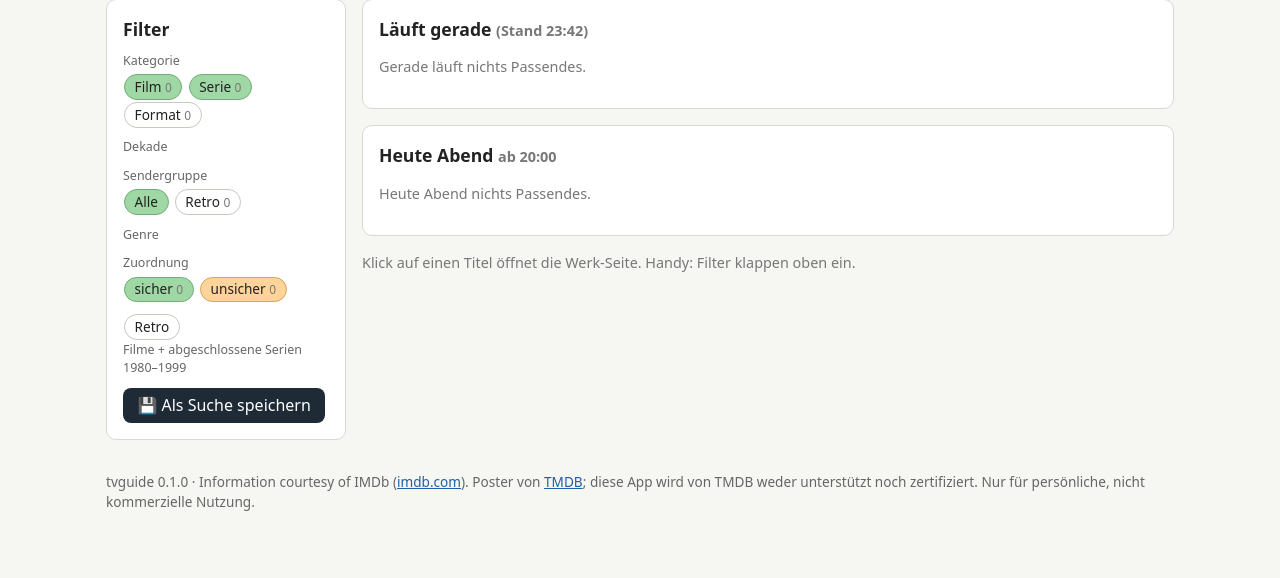
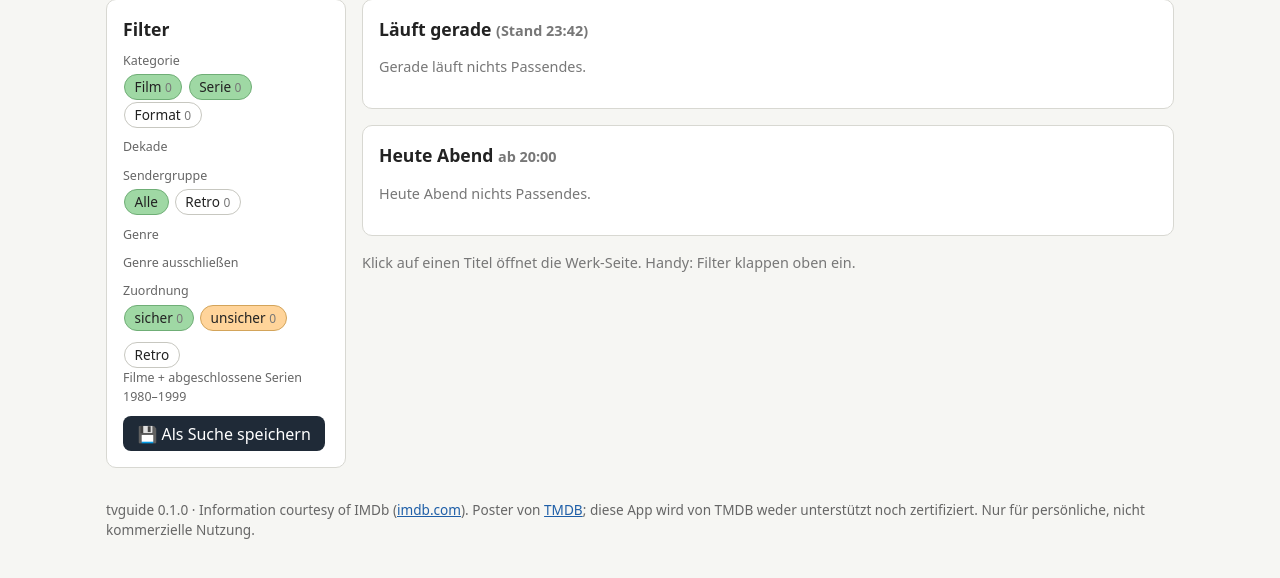
Before and after one commit to skoelle/tv-guide, a FastAPI app: page / in a window 1280 px wide. Shown: the part 131-709 px from the top of the page. Run offline with FastAPI, Linux system fonts and the light colour scheme; data comes from the database, SQL or seed files in the repository; data that the repository does not hold is empty.

Commit message:
Add genre exclusion filter

```diff
--- a/tvguide/browse.py
+++ b/tvguide/browse.py
@@ -150,6 +150,7 @@ def parse_filters(params) -> dict:
         "decade": {int(d) for d in lst("decade")} if params.get("decade") else None,
         "group": params.get("group") or None,
         "genre": lst("genre"),
+        "genre_not": lst("genre_not"),
         "status": status,
         "retro": params.get("retro") in ("1", "true", "on"),
         "upcoming": params.get("upcoming") in ("1", "true", "on"),
@@ -171,6 +172,8 @@ def matches(w: dict, f: dict, cfg: Config, at: int | None = None) -> bool:
         if s not in f["status"]:
             return False
     if f["genre"] and not (set(w["genres"]) & f["genre"]):
+        return False
+    if f.get("genre_not") and (set(w["genres"]) & f["genre_not"]):
         return False
     if f["retro"] and w["retro"] not in ("film", "serie_abgeschlossen"):
         return False
@@ -220,7 +223,8 @@ def catalog_facets(works: list[dict], f: dict, cfg: Config, at: int | None = Non
         "category": {v: count({"category": {v}}) for v in ("film", "serie", "format")},
         "type": {v: count({"type": {v}}) for v in ("film", "serie")},
         "decade": {d: count({"decade": {d}}) for d in decades},
-        "genre": {g: count({"genre": {g}}) for g in genres},
+        "genre": {g: count({"genre": {g}, "genre_not": None}) for g in genres},
+        "genre_not": {g: count({"genre": None, "genre_not": {g}}) for g in genres},
         "status": {v: count({"status": {v}}) for v in ("sicher", "unsicher")},
         "group": {g: count({"group": g}) for g in cfg.channel_groups},
         "upcoming": count({"upcoming": True}),
--- a/tvguide/search.py
+++ b/tvguide/search.py
@@ -14,11 +14,11 @@ from urllib.parse import quote
 from .browse import apply_filters, load_catalog
 from .config import Config
 
-LIST_KEYS = ("type", "genre")
+LIST_KEYS = ("type", "genre", "genre_not")
 VALID_TYPES = {"film", "serie"}
 VALID_STATUS = {"sicher", "unsicher"}
 VALID_CATEGORIES = {"film", "serie", "format"}
-FILTER_KEYS = {"type", "category", "decade", "group", "genre", "retro", "upcoming", "q"}
+FILTER_KEYS = {"type", "category", "decade", "group", "genre", "genre_not", "retro", "upcoming", "q"}
 
 
 def _now() -> str:
@@ -76,6 +76,7 @@ def normalize_filter(data, cfg: Config) -> dict:
         "decade": decades,
         "group": group,
         "genre": sorted(_as_list(data.get("genre"))) if data.get("genre") else None,
+        "genre_not": sorted(_as_list(data.get("genre_not"))) if data.get("genre_not") else None,
         "retro": bool(data.get("retro")),
         "upcoming": bool(data.get("upcoming")),
         "q": (data.get("q") or "").strip(),
@@ -91,6 +92,7 @@ def effective_filters(filter_json: dict, include_review: bool) -> dict:
         "decade": set(filter_json["decade"]) if filter_json.get("decade") else None,
         "group": filter_json.get("group"),
         "genre": set(filter_json["genre"]) if filter_json.get("genre") else None,
+        "genre_not": set(filter_json["genre_not"]) if filter_json.get("genre_not") else None,
         "status": status,
         "retro": bool(filter_json.get("retro")),
         "upcoming": bool(filter_json.get("upcoming")),
@@ -113,6 +115,8 @@ def filter_to_query(filter_json: dict) -> str:
         parts.append("group=" + filter_json["group"])
     if filter_json.get("genre"):
         parts.append("genre=" + ",".join(sorted(filter_json["genre"])))
+    if filter_json.get("genre_not"):
+        parts.append("genre_not=" + ",".join(sorted(filter_json["genre_not"])))
     if filter_json.get("retro"):
         parts.append("retro=1")
     if filter_json.get("upcoming"):
@@ -136,6 +140,8 @@ def describe(filter_json: dict, include_review: bool) -> str:
         bits.append(f"Gruppe {filter_json['group'].capitalize()}")
     if filter_json.get("genre"):
         bits.append(", ".join(filter_json["genre"]))
+    if filter_json.get("genre_not"):
+        bits.append("ohne " + ", ".join(filter_json["genre_not"]))
     if filter_json.get("retro"):
         bits.append("Retro")
     if filter_json.get("upcoming"):
--- a/tvguide/web/app.py
+++ b/tvguide/web/app.py
@@ -60,6 +60,8 @@ def _qs(f: dict) -> str:
         parts.append("group=" + f["group"])
     if f["genre"]:
         parts.append("genre=" + ",".join(sorted(f["genre"])))
+    if f.get("genre_not"):
+        parts.append("genre_not=" + ",".join(sorted(f["genre_not"])))
     if f["status"] and f["status"] != {"sicher", "unsicher"}:
         parts.append("status=" + ",".join(sorted(f["status"])))
     if f["retro"]:
@@ -80,8 +82,20 @@ def _toggle(f: dict, key: str, value=None) -> dict:
            "category": None if f.get("category") is None else set(f["category"]),
            "decade": None if f["decade"] is None else set(f["decade"]),
            "status": None if f["status"] is None else set(f["status"]),
-           "genre": None if f["genre"] is None else set(f["genre"])}
-    if key in ("type", "category", "decade", "genre", "status"):
+           "genre": None if f["genre"] is None else set(f["genre"]),
+           "genre_not": None if f.get("genre_not") is None else set(f["genre_not"])}
+    if key in ("genre", "genre_not"):
+        other = "genre_not" if key == "genre" else "genre"
+        opposite = set(new[other] or set())
+        opposite.discard(value)
+        new[other] = opposite or None
+        cur = set(new[key] or set())
+        if value in cur:
+            cur.discard(value)
+        else:
+            cur.add(value)
+        new[key] = cur or None
+    elif key in ("type", "category", "decade", "status"):
         cur = set(new[key] or set())
         if value in cur:
             cur.discard(value)
@@ -364,11 +378,12 @@ def create_app(cfg: Config | None = None) -> FastAPI:
 
     @app.post("/searches")
     def searches_create(name: str = Form(""), category: str = Form(""), type: str = Form(""),
-                        decade: str = Form(""), genre: str = Form(""), q: str = Form(""),
-                        group: str = Form(""), retro: str = Form(""), upcoming: str = Form(""),
-                        include_review: str = Form(None), notify: str = Form(None),
-                        con: Db = Depends(get_db)):
-        filt = {"type": type, "category": category, "decade": decade, "genre": genre, "q": q,
+                        decade: str = Form(""), genre: str = Form(""), genre_not: str = Form(""),
+                        q: str = Form(""), group: str = Form(""), retro: str = Form(""),
+                        upcoming: str = Form(""), include_review: str = Form(None),
+                        notify: str = Form(None), con: Db = Depends(get_db)):
+        filt = {"type": type, "category": category, "decade": decade, "genre": genre,
+                "genre_not": genre_not, "q": q,
                 "group": group or None, "retro": retro in ("1", "on", "true"),
                 "upcoming": upcoming in ("1", "on", "true")}
         try:
--- a/tvguide/web/static/style.css
+++ b/tvguide/web/static/style.css
@@ -35,6 +35,7 @@ a { color: #1f5fa8; }
 
 .chip { display: inline-block; border: 1px solid #c7c7c0; border-radius: 999px; padding: .1rem .6rem; margin: 1px; background: #fff; font-size: .85rem; text-decoration: none; color: #222; cursor: pointer; }
 .chip.on { background: #9fd8a4; border-color: #6fae76; }
+.chip.not.on { background: #f4a7a7; border-color: #c96b6b; }
 .chip.warn.on { background: #ffd49a; border-color: #d3a45a; }
 .chip .cnt { color: #777; font-size: .75rem; }
 .fgroup { margin-bottom: .6rem; }
--- a/tvguide/web/templates/_filters.html
+++ b/tvguide/web/templates/_filters.html
@@ -20,6 +20,11 @@
   {{ tchip(f, base, 'genre', g, genre_de(g), c, f.genre and g in f.genre) }}
   {% endfor %}
 </div>
+<div class="fgroup"><span class="small">Genre ausschließen</span>
+  {% for g, c in facets.genre_not.items() %}
+  {{ tchip(f, base, 'genre_not', g, genre_de(g), c, f.genre_not and g in f.genre_not, 'not') }}
+  {% endfor %}
+</div>
 <div class="fgroup"><span class="small">Zuordnung</span>
   {{ tchip(f, base, 'status', 'sicher', 'sicher', facets.status.get('sicher'), 'sicher' in (f.status or [])) }}
   {{ tchip(f, base, 'status', 'unsicher', 'unsicher', facets.status.get('unsicher'), 'unsicher' in (f.status or []), 'warn') }}
--- a/tvguide/web/templates/_save_search.html
+++ b/tvguide/web/templates/_save_search.html
@@ -5,6 +5,7 @@
     <input type="hidden" name="type" value="{{ (f.type or []) | join(',') }}">
     <input type="hidden" name="decade" value="{{ (f.decade or []) | join(',') }}">
     <input type="hidden" name="genre" value="{{ (f.genre or []) | join(',') }}">
+    <input type="hidden" name="genre_not" value="{{ (f.genre_not or []) | join(',') }}">
     <input type="hidden" name="group" value="{{ f.group or '' }}">
     <input type="hidden" name="retro" value="{{ '1' if f.retro else '' }}">
     <input type="hidden" name="upcoming" value="{{ '1' if f.upcoming else '' }}">
```
Also changed, not shown: SPEC.md (+7 -5 lines), tests/test_browse.py (+23 -0 lines), tests/test_search.py (+15 -4 lines), tests/test_templates.py (+2 -0 lines), README.md.
